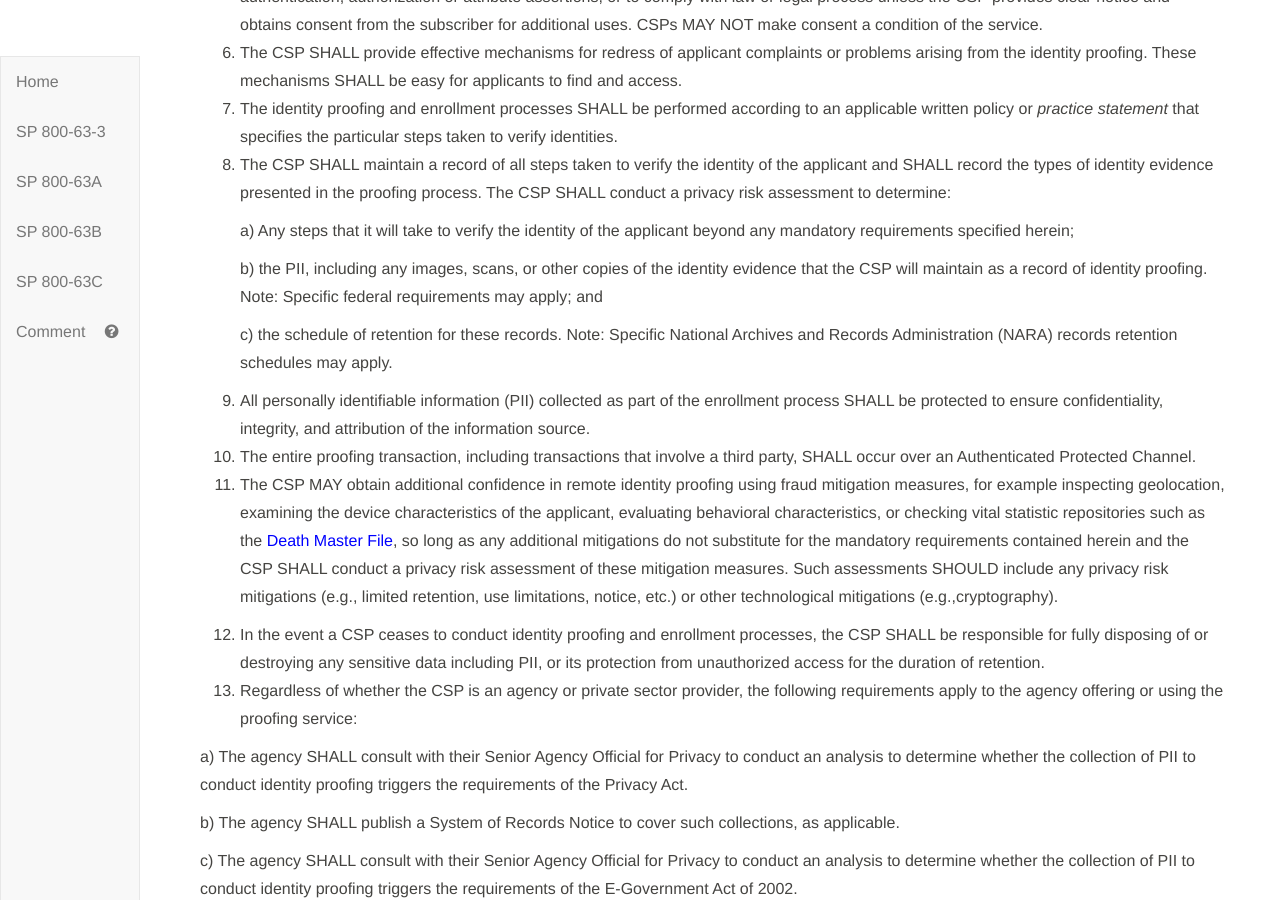
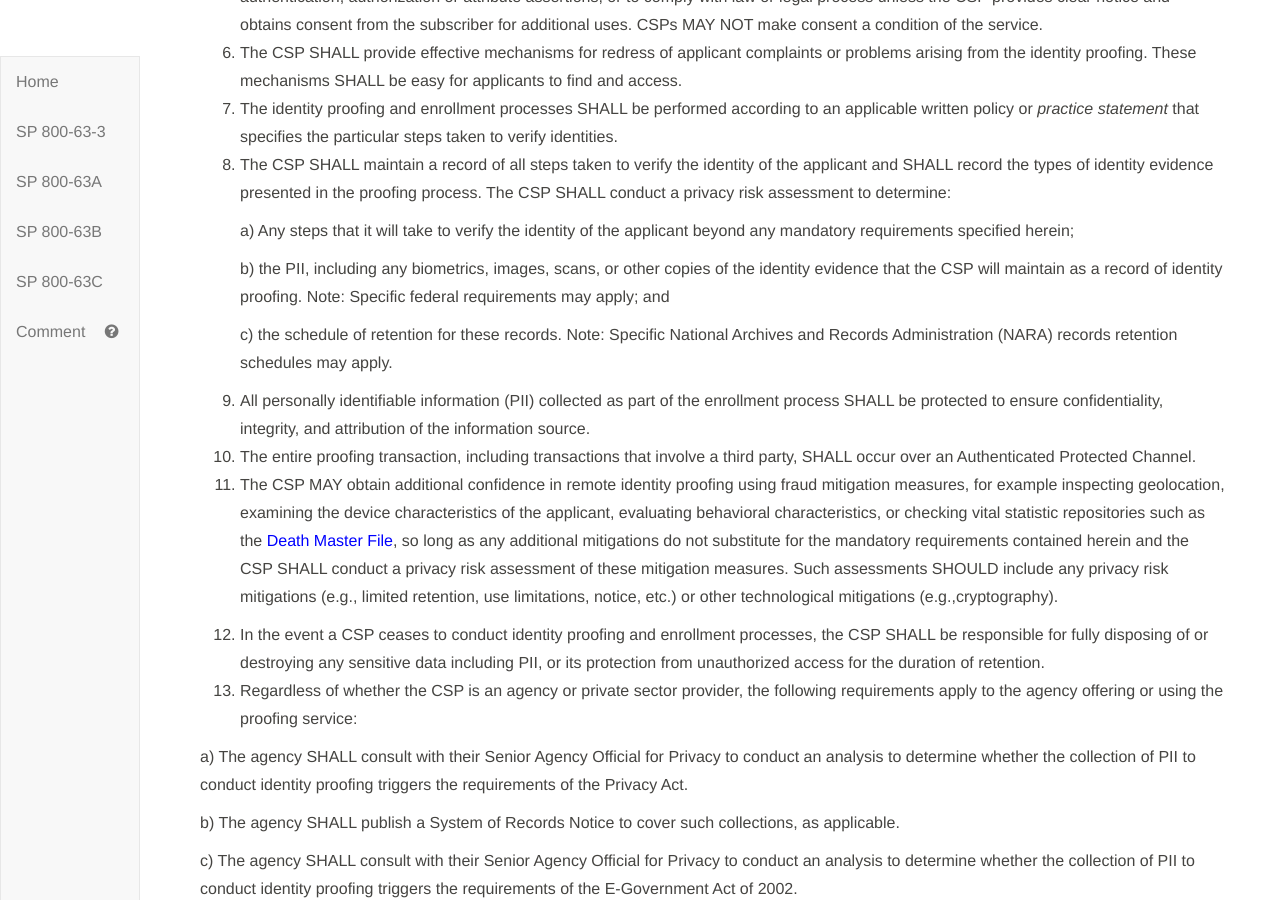
Before and after one commit to usnistgov/800-63-3, a Jekyll site: the page built from sp800-63a.md, in a window 1280 px wide and 900 px high, scrolled down 13324 px. Built offline with Jekyll 4.4.1, drawn with Linux system fonts in a browser that asks for light colours; some of the changed text lies outside the part shown.

Commit message:
Allow biometric collection at IAl2

```diff
--- a/sp800-63a/sec4_ial.md
+++ b/sp800-63a/sec4_ial.md
@@ -77,7 +77,7 @@ The following requirements apply to any CSP performing identity proofing at IAL
 
 	a) Any steps that it will take to verify the identity of the applicant beyond any mandatory requirements specified herein;
 
-	b) the PII, including any images, scans, or other copies of the identity evidence that the CSP will maintain as a record of identity proofing. Note: Specific federal requirements may apply; and
+	b) the PII, including any biometrics, images, scans, or other copies of the identity evidence that the CSP will maintain as a record of identity proofing. Note: Specific federal requirements may apply; and
 
 	c) the schedule of retention for these records. Note: Specific National Archives and Records Administration (NARA) records retention schedules may apply.
 
```
Also changed, not shown: other parts of sp800-63a/sec4_ial.md (+3 -3 lines).
